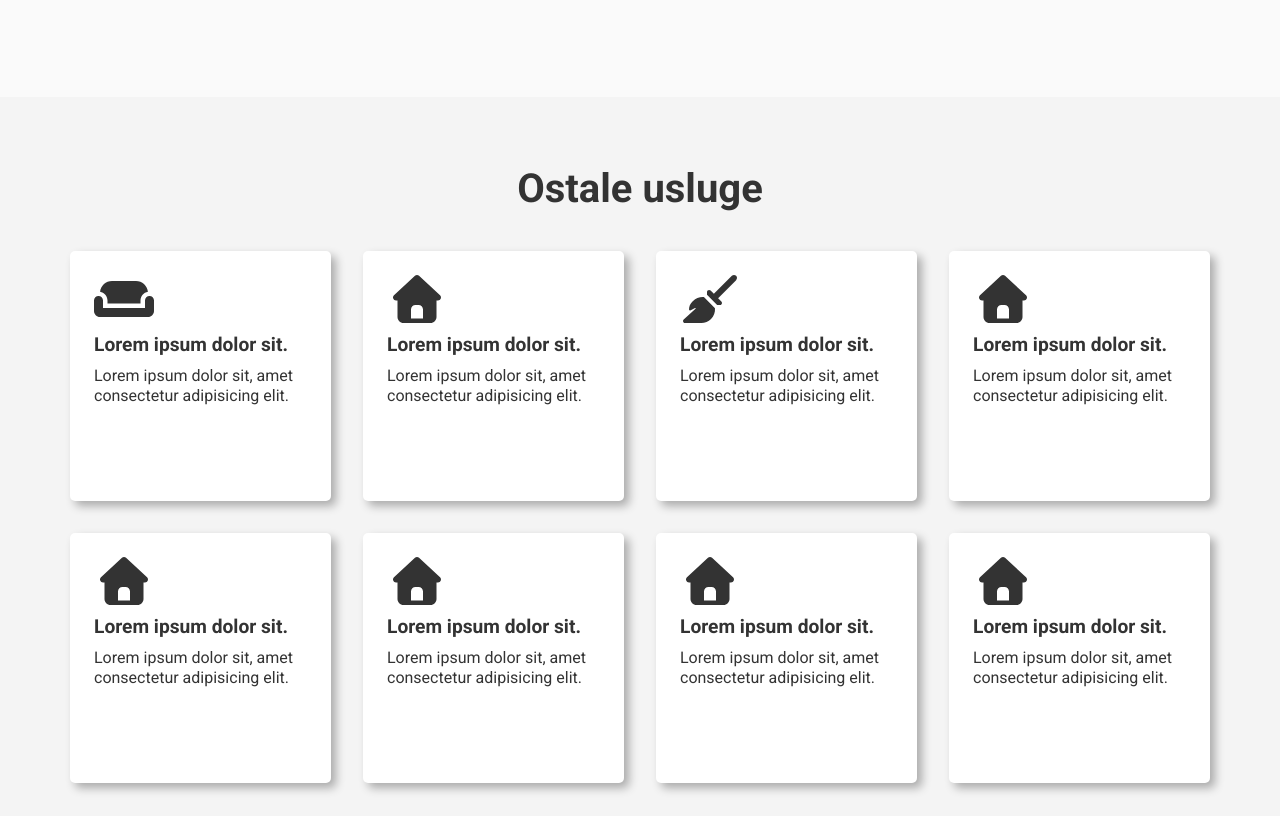
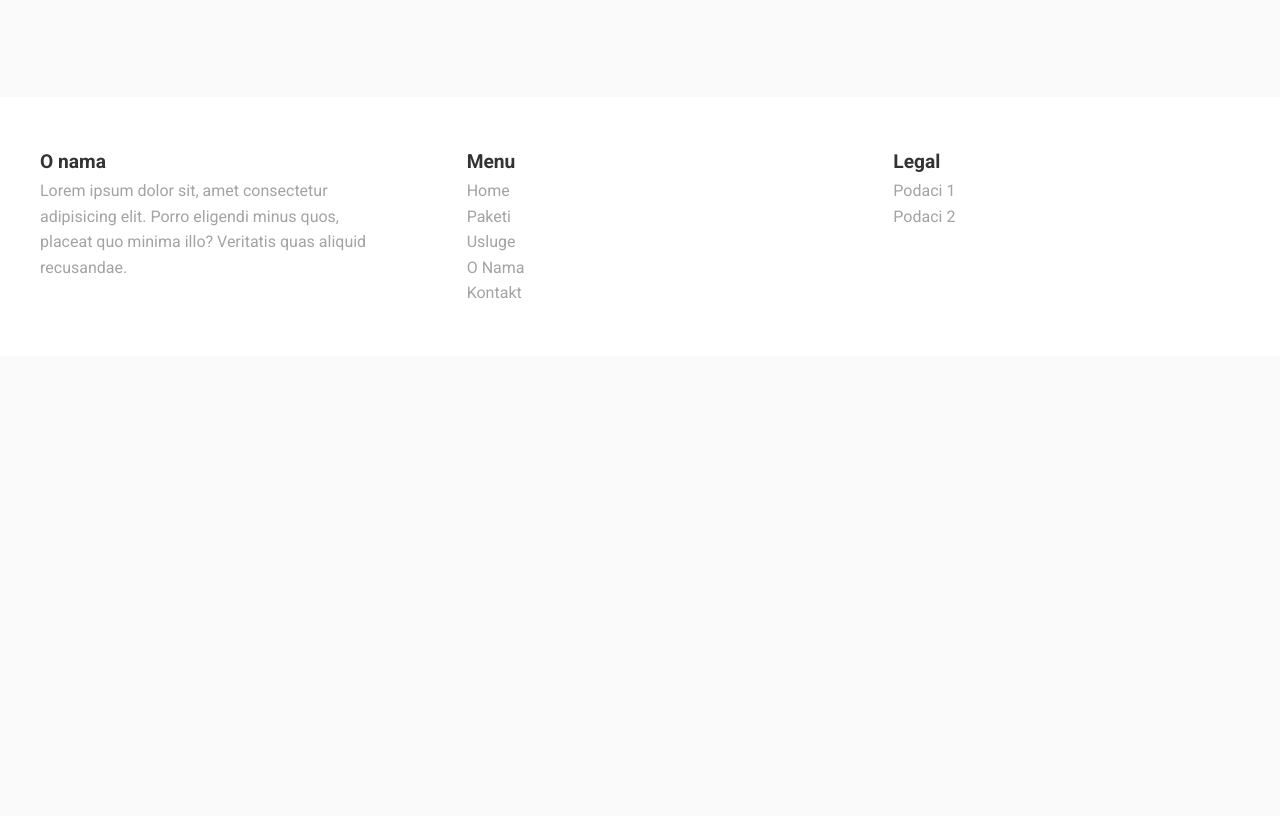
Before and after one commit to Nebojsa-nm-d/cleaning-services-website, a website: page src/index.html in a window 1280 px wide. Shown: the part 5623-6439 px from the top of the page. After the commit the page ends 5979 px from the top, so only its background shows below. Drawn offline with nearby package versions, Linux system fonts and the light colour scheme; files that its build step writes are made by us from their sources.

Commit message:
Removing Usluge section

```diff
--- a/package.json
+++ b/package.json
@@ -1,6 +1,6 @@
 {
 	"name": "cista-kuca-cleaning-services-website",
-	"version": "1.0.9",
+	"version": "1.0.10",
 	"description": "Website for cleaning services company called Cista Kuca.",
 	"main": "",
 	"scripts": {},
--- a/src/assets/scss/_homepage.scss
+++ b/src/assets/scss/_homepage.scss
@@ -319,20 +319,3 @@
 		}
 	}
 }
-
-// Homepage Other Services
-.other-services {
-	padding: 60px 0;
-	background: $light-color;
-
-	h2 {
-		text-align: center;
-	}
-
-	&-cards {
-		display: grid;
-		grid-template-columns: repeat(4, 1fr);
-		gap: 2rem;
-		padding: 30px;
-	}
-}
--- a/src/index.html
+++ b/src/index.html
@@ -236,55 +236,6 @@
 			</div>
 		</section>
 
-		<section class="other-services">
-			<div class="container">
-				<h2>Ostale usluge</h2>
-
-				<div class="other-services-cards">
-					<div class="card">
-						<i class="fas fa-couch fa-3x"></i>
-						<h4>Lorem ipsum dolor sit.</h4>
-						<p>Lorem ipsum dolor sit, amet consectetur adipisicing elit.</p>
-					</div>
-					<div class="card">
-						<i class="fas fa-home fa-3x"></i>
-						<h4>Lorem ipsum dolor sit.</h4>
-						<p>Lorem ipsum dolor sit, amet consectetur adipisicing elit.</p>
-					</div>
-					<div class="card">
-						<i class="fas fa-broom fa-3x"></i>
-						<h4>Lorem ipsum dolor sit.</h4>
-						<p>Lorem ipsum dolor sit, amet consectetur adipisicing elit.</p>
-					</div>
-					<div class="card">
-						<i class="fas fa-home fa-3x"></i>
-						<h4>Lorem ipsum dolor sit.</h4>
-						<p>Lorem ipsum dolor sit, amet consectetur adipisicing elit.</p>
-					</div>
-					<div class="card">
-						<i class="fas fa-home fa-3x"></i>
-						<h4>Lorem ipsum dolor sit.</h4>
-						<p>Lorem ipsum dolor sit, amet consectetur adipisicing elit.</p>
-					</div>
-					<div class="card">
-						<i class="fas fa-home fa-3x"></i>
-						<h4>Lorem ipsum dolor sit.</h4>
-						<p>Lorem ipsum dolor sit, amet consectetur adipisicing elit.</p>
-					</div>
-					<div class="card">
-						<i class="fas fa-home fa-3x"></i>
-						<h4>Lorem ipsum dolor sit.</h4>
-						<p>Lorem ipsum dolor sit, amet consectetur adipisicing elit.</p>
-					</div>
-					<div class="card">
-						<i class="fas fa-home fa-3x"></i>
-						<h4>Lorem ipsum dolor sit.</h4>
-						<p>Lorem ipsum dolor sit, amet consectetur adipisicing elit.</p>
-					</div>
-				</div>
-			</div>
-		</section>
-
 		<footer>
 			<div id="footer">
 				<div class="container">
```
Also changed, not shown: 1 other file.
